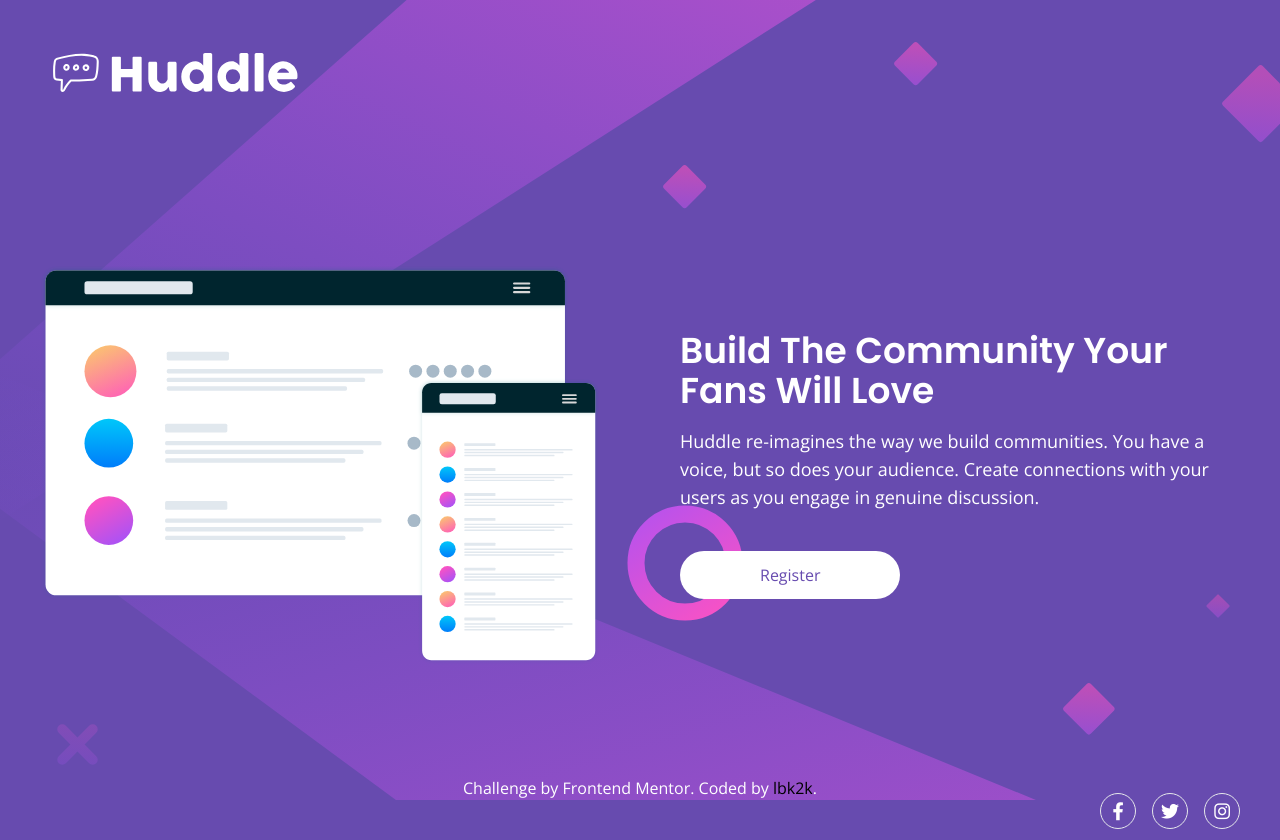
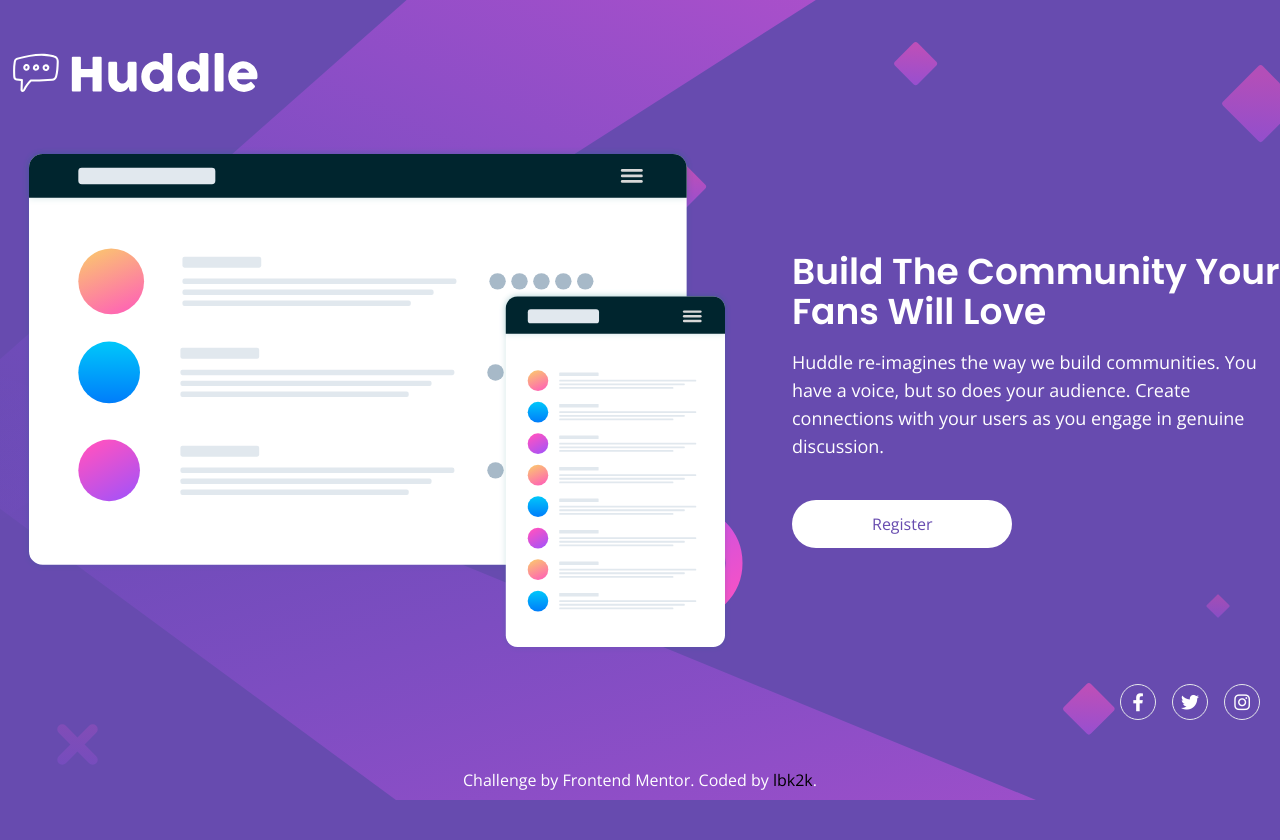
Before and after one commit to lbk2knewlifegithub/huddle-landing-page, an Angular app: page / in a window 1280 px wide. After the commit the page ends 800 px from the top, so only its background shows below. Built offline with nearby package versions, Linux system fonts and the light colour scheme.

Commit message:
Fix spacing

```diff
--- a/src/app/app.component.html
+++ b/src/app/app.component.html
@@ -10,23 +10,33 @@
   alt="Background Desktop"
 />
 
-<header>
-  <div class="container mt-8 md:mt-10">
+<header class="mt-8 lg:w-full md:mt-10 lg:absolute">
+  <div class="container">
     <a href="#">
-      <img class="max-w-[150px] lg:max-w-none" src="assets/images/logo.svg" alt="Logo" />
+      <img
+        class="max-w-[150px] lg:max-w-none"
+        src="assets/images/logo.svg"
+        alt="Logo"
+      />
     </a>
   </div>
 </header>
 
-<main class="relative flow-root text-white mt-20 md:mt-40">
+<main class="relative flow-root mt-20 text-white md:mt-40 lg:mt-0">
   <div
-    class="container grid place-items-center gap-20 lg:grid-cols-2 lg:gap-20"
+    class="container relative grid gap-20 place-items-center lg:grid-cols-5 lg:gap-10 lg:h-screen"
   >
-    <img src="assets/images/illustration-mockups.svg" alt="Illustration" />
+    <img
+      class="lg:col-span-3"
+      src="assets/images/illustration-mockups.svg"
+      alt="Illustration"
+    />
 
-    <div class="grid place-items-center max-w-2xl lg:place-items-start">
+    <div
+      class="grid max-w-2xl place-items-center lg:place-items-start lg:col-span-2"
+    >
       <div class="text-center lg:text-left">
-        <h1 class="text-white text-3xl leading-10 lg:text-4xl">
+        <h1 class="text-3xl leading-10 text-white lg:text-4xl">
           Build The Community Your Fans Will Love
         </h1>
 
@@ -37,11 +47,17 @@
         </p>
       </div>
 
-      <a href="#" class="btn btn-basic btn-large mt-6 md:mt-10">Register</a>
+      <a href="#" class="mt-6 btn btn-basic btn-large md:mt-10">Register</a>
     </div>
+
+    <lbk-socials
+      class="block my-20 md:my-28 lg:absolute lg:right-5 lg:bottom-20 lg:m-0"
+    ></lbk-socials>
   </div>
 </main>
 
-<lbk-footer class="block my-20 md:my-32"></lbk-footer>
-
-<lbk-author class="block mt-20 lg:fixed lg:w-full lg:bottom-0 z-50"></lbk-author>
+<footer>
+  <lbk-author
+    class="z-50 block lg:fixed lg:w-full lg:bottom-2"
+  ></lbk-author>
+</footer>
--- a/src/app/app.module.ts
+++ b/src/app/app.module.ts
@@ -2,10 +2,10 @@
 import { BrowserModule } from '@angular/platform-browser';
 import { AppComponent } from './app.component';
 import { AuthorComponent } from './author.component';
-import { FooterComponent } from './footer.component';
+import { SocialsComponent } from './socials.component';
 
 @NgModule({
-  declarations: [AppComponent, FooterComponent, AuthorComponent],
+  declarations: [AppComponent, SocialsComponent, AuthorComponent],
   imports: [BrowserModule],
   providers: [],
   bootstrap: [AppComponent],
--- a/src/app/footer.component.ts
+++ b/src/app/socials.component.ts
@@ -2,10 +2,10 @@
 import { Link } from './models';
 
 @Component({
-  selector: 'lbk-footer',
+  selector: 'lbk-socials',
   changeDetection: ChangeDetectionStrategy.OnPush,
   template: `
-    <footer class="container">
+    <div class="container">
       <ul class="flex gap-4 justify-center lg:justify-end">
         <ng-container *ngFor="let link of links">
           <li
@@ -20,12 +20,10 @@
           </li>
         </ng-container>
       </ul>
-
-
-    </footer>
+    </div>
   `,
 })
-export class FooterComponent {
+export class SocialsComponent {
   links: Link[] = [
     {
       name: 'Facebook',
--- a/src/index.html
+++ b/src/index.html
@@ -28,7 +28,7 @@
     />
   </head>
 
-  <body class="font-mono bg-primary-900 lg:h-screen lg:overflow-hidden">
+  <body class="font-mono bg-primary-900">
     <lbk-root></lbk-root>
   </body>
 </html>
--- a/tailwind.config.js
+++ b/tailwind.config.js
@@ -38,7 +38,7 @@
     plugin(function ({ addComponents }) {
       addComponents({
         ".container": {
-          maxWidth: "1200px",
+          maxWidth: "1280px",
         },
       });
     }),
```
Also changed, not shown: 6 other files (tests, documents, lock files or other folders).
